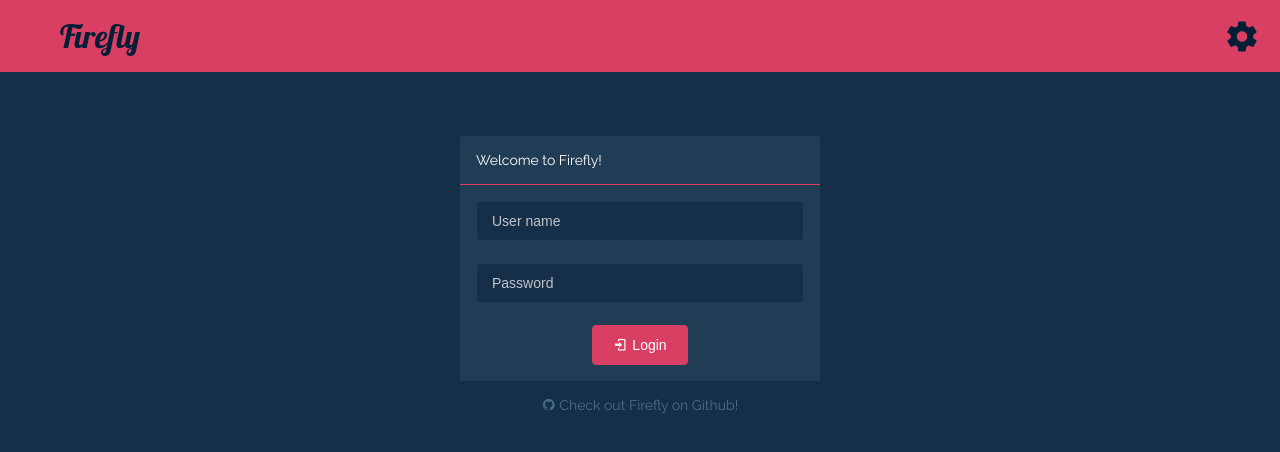
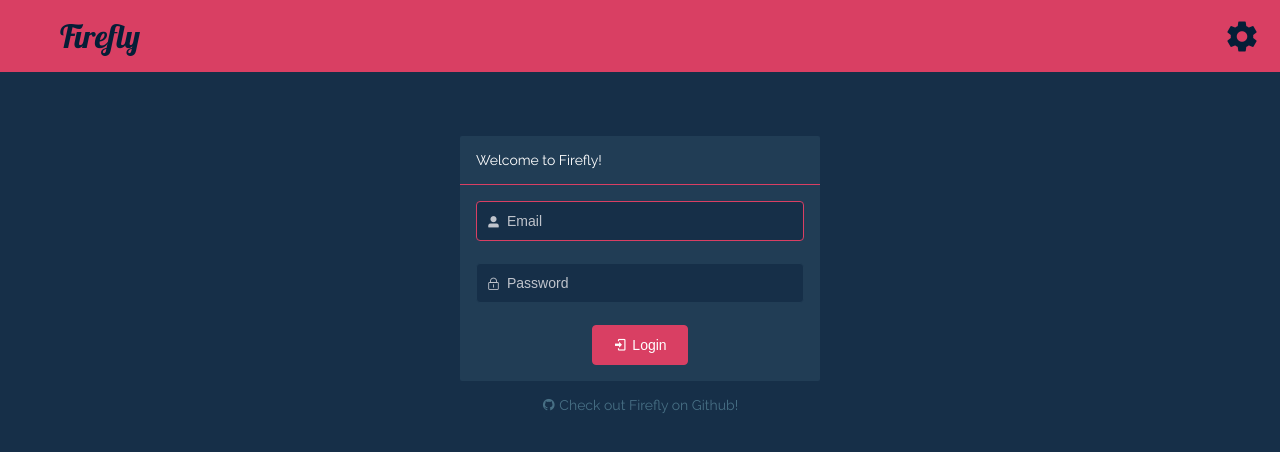
Before and after one commit to alex-c/firefly, a Vue app in the folder firefly-frontend/: page /login in a window 1280 px wide. Shown: the top 452 px of the page. Built offline with nearby package versions, Linux system fonts and the light colour scheme.

Commit message:
Implemented login in frontend

```diff
--- a/firefly-frontend/package.json
+++ b/firefly-frontend/package.json
@@ -19,6 +19,7 @@
     "@mdi/font": "^5.0.45",
     "core-js": "^3.6.4",
     "element-ui": "^2.13.0",
+    "jwt-decode": "^2.2.0",
     "vue": "^2.6.11",
     "vue-i18n": "^8.15.5",
     "vue-router": "^3.1.5",
--- a/firefly-frontend/src/Api.js
+++ b/firefly-frontend/src/Api.js
@@ -1,10 +1,38 @@
+function processResponse(response) {
+  return new Promise((resolve, reject) => {
+    if (response.status === 204) {
+      resolve({ status: response.status });
+    } else if (response.status === 401 || response.status === 403) {
+      reject({ status: response.status });
+    } else {
+      let handler;
+      response.status < 400 ? (handler = resolve) : (handler = reject);
+      response.json().then(json => handler({ status: response.status, body: json }));
+    }
+  });
+}
+
+function catchNetworkError(response) {
+  return new Promise((_, reject) => {
+    reject({ status: null, message: 'general.networkError' });
+  });
+}
+
+function getAuthorizationHeader() {
+  return 'Bearer ' + localStorage.getItem('token');
+}
+
 const Api = {
   install(Vue) {
     Vue.prototype.$api = {
-      testNamespace: {
-        testCall: () => {
-          console.log('Test call!');
-        },
+      login: (email, password) => {
+        return fetch('http://localhost:5000/api/auth', {
+          method: 'POST',
+          headers: { 'Content-Type': 'application/json' },
+          body: JSON.stringify({ email, password }),
+        })
+          .catch(catchNetworkError)
+          .then(processResponse);
       },
     };
   },
--- a/firefly-frontend/src/i18n/en.json
+++ b/firefly-frontend/src/i18n/en.json
@@ -1,5 +1,9 @@
 {
   "general": {
+    "networkError": "Network error: please check your connection to the OpenMTS server.",
+    "unexpecteError": "An unexpected error occured; please contact an administrator.",
+    "unauthorizedError": "You have been logged out because of missing authorization.",
+    "forbiddenError": "You are not authorized to do that.",
     "dashboard": "Dashboard",
     "accounts": "Accounts",
     "transactions": "Transactions",
@@ -10,10 +14,14 @@
   "login": {
     "welcome": "Welcome to Firefly!",
     "login": "Login",
-    "footer": "Check out Firefly on Github!"
+    "footer": "Check out Firefly on Github!",
+    "validation": {
+      "email": "Please enter an email.",
+      "password": "Please enter a password."
+    }
   },
   "user": {
-    "name": "User name",
+    "email": "Email",
     "password": "Password"
   },
   "themes": {
--- /dev/null
+++ b/firefly-frontend/src/mixins/ApiErrorHandlingMixin.js
@@ -0,0 +1,30 @@
+export default {
+  methods: {
+    handleApiError: function(error) {
+      switch (error.status) {
+        case 401:
+          this.$store.commit('logout');
+          this.$router.push({ path: '/login' }, () => {});
+          this.$message({
+            message: this.$t('general.unauthorizedError'),
+            type: 'error',
+          });
+          break;
+        case 403:
+          this.$router.push({ path: '/' }, () => {});
+          this.$message({
+            message: this.$t('general.forbiddenError'),
+            type: 'error',
+          });
+          break;
+        default:
+          console.error(error);
+          this.$message({
+            message: this.$t('general.unexpecteError'),
+            type: 'error',
+          });
+          break;
+      }
+    },
+  },
+};
--- a/firefly-frontend/src/router/index.js
+++ b/firefly-frontend/src/router/index.js
@@ -11,8 +11,21 @@
 import Trends from '@/views/pages/Trends.vue';
 import NotFound from '@/views/pages/NotFound.vue';
 
+// Store
+import store from '../store/store.js';
+
 // Define routes
 const routes = [
+  {
+    path: '/',
+    beforeEnter: (_to, _from, next) => {
+      if (store.state.token === null) {
+        next({ path: '/login' });
+      } else {
+        next({ path: '/dashboard' });
+      }
+    },
+  },
   {
     path: '/login',
     component: Login,
@@ -20,6 +33,13 @@
   {
     path: '/dashboard',
     component: Private,
+    beforeEnter: function(_to, _from, next) {
+      if (store.state.token === null) {
+        next({ path: '/login' });
+      } else {
+        next();
+      }
+    },
     children: [
       {
         path: '/',
--- a/firefly-frontend/src/store/store.js
+++ b/firefly-frontend/src/store/store.js
@@ -1,6 +1,9 @@
 import Vue from 'vue';
 import Vuex from 'vuex';
 Vue.use(Vuex);
+
+// JWT decoding utility
+const jwtDecode = require('jwt-decode');
 
 // Import modules
 import ui from './modules/store.ui.js';
@@ -8,17 +11,36 @@
 // Load user data from local storage
 const token = localStorage.getItem('token');
 const user = localStorage.getItem('user');
-const role = localStorage.getItem('role');
 const name = localStorage.getItem('name');
 
+// Set up store
 export default new Vuex.Store({
   state: {
     token: token,
     user: user,
-    role: role,
     name: name,
   },
-  mutations: {},
+  mutations: {
+    login(state, token) {
+      const decodedToken = jwtDecode(token);
+      const user = decodedToken.sub;
+      const name = decodedToken.sub;
+      state.token = token;
+      state.user = user;
+      state.name = name;
+      localStorage.setItem('token', token);
+      localStorage.setItem('user', user);
+      localStorage.setItem('name', name);
+    },
+    logout(state) {
+      state.token = null;
+      state.user = null;
+      state.name = null;
+      localStorage.removeItem('token');
+      localStorage.removeItem('user');
+      localStorage.removeItem('name');
+    },
+  },
   actions: {},
   modules: { ui },
 });
--- a/firefly-frontend/src/views/Login.vue
+++ b/firefly-frontend/src/views/Login.vue
@@ -5,25 +5,17 @@
     </Header>
     <div id="login-content">
       <Box>
-        <template v-slot:header>{{$t('login.welcome')}}</template>
+        <template v-slot:header>{{ $t('login.welcome') }}</template>
         <div>
-          <el-form>
-            <el-form-item>
-              <el-input v-model="loginForm.name" :placeholder="$t('user.name')"></el-input>
+          <el-form :model="loginForm" :rules="validationRules" ref="loginForm">
+            <el-form-item prop="email">
+              <el-input v-model="loginForm.email" :placeholder="$t('user.email')" prefix-icon="el-icon-user-solid" @keyup.enter.native="login" autofocus></el-input>
             </el-form-item>
-            <el-form-item>
-              <el-input
-                v-model="loginForm.password"
-                :placeholder="$t('user.password')"
-                show-password
-              ></el-input>
+            <el-form-item prop="password">
+              <el-input v-model="loginForm.password" :placeholder="$t('user.password')" prefix-icon="el-icon-lock" @keyup.enter.native="login" show-password></el-input>
             </el-form-item>
             <div id="login-button-container">
-              <el-button
-                type="primary"
-                icon="el-icon-* mdi mdi-login"
-                @click="login"
-              >{{$t('login.login')}}</el-button>
+              <el-button type="primary" icon="el-icon-* mdi mdi-login" @click="login">{{ $t('login.login') }}</el-button>
             </div>
           </el-form>
         </div>
@@ -31,7 +23,7 @@
       <div id="footer-text">
         <a href="https://www.github.com/alex-c/firefly">
           <span class="mdi mdi-github"></span>
-          {{$t('login.footer')}}
+          {{ $t('login.footer') }}
         </a>
       </div>
     </div>
@@ -40,17 +32,19 @@
 </template>
 
 <script>
+import ApiErrorHandlingMixin from '@/mixins/ApiErrorHandlingMixin.js';
 import Header from '@/components/Header.vue';
 import Settings from '@/views/Settings.vue';
 import Box from '@/components/Box.vue';
 
 export default {
   name: 'login',
+  mixins: [ApiErrorHandlingMixin],
   components: { Header, Settings, Box },
   data() {
     return {
       loginForm: {
-        name: '',
+        email: '',
         password: '',
       },
     };
@@ -59,10 +53,36 @@
     uiCollapsed() {
       return this.$store.state.ui.uiCollapsed;
     },
+    validationRules() {
+      return {
+        email: { required: true, message: this.$t('login.validation.email'), trigger: 'blur' },
+        password: { required: true, message: this.$t('login.validation.password'), trigger: 'blur' },
+      };
+    },
   },
   methods: {
     login: function() {
-      this.$api.testNamespace.testCall();
+      this.badLogin = false;
+      this.$refs['loginForm'].validate(valid => {
+        if (valid) {
+          this.$api
+            .login(this.loginForm.email, this.loginForm.password)
+            .then(response => {
+              const token = response.body.token;
+              this.$store.commit('login', token);
+              this.$router.push('/dashboard');
+            })
+            .catch(error => {
+              if (error.status === 401) {
+                this.badLogin = true; //TODO
+              } else {
+                this.handleApiError(error);
+              }
+            });
+        } else {
+          return false;
+        }
+      });
     },
   },
 };
```
Also changed, not shown: 1 other file (tests, documents, lock files or other folders).
